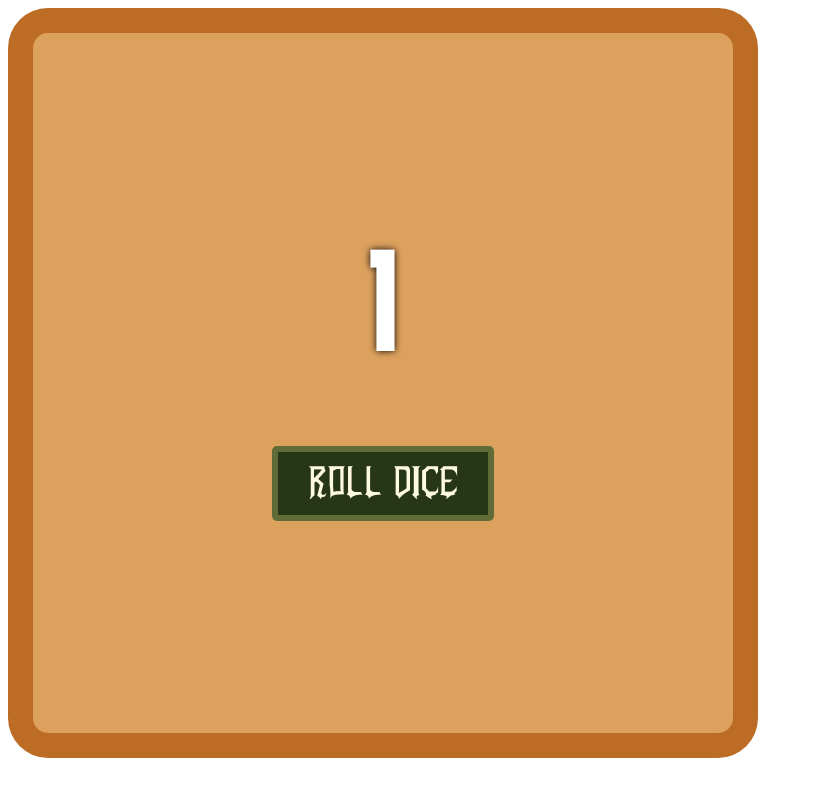
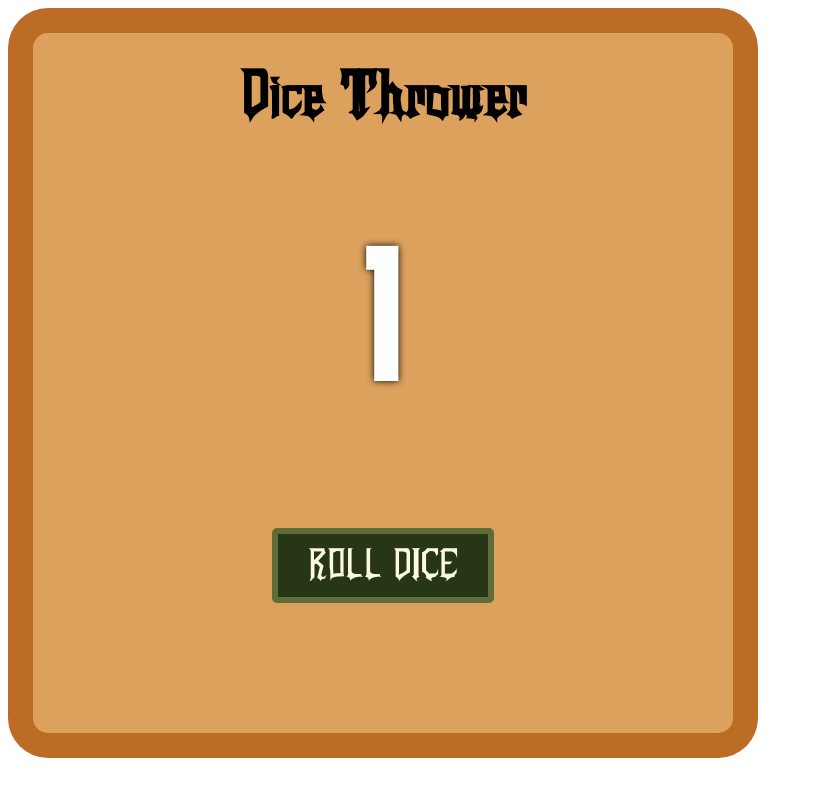
Before and after one commit to yuzu-and-blueberry/DnD-Dice-Roller-Chrome-Extension, a plain HTML site: page index.html in a window 1280 px wide. Shown: the whole page, without its empty margins (0-813 px from the left). Drawn offline with Linux system fonts and the light colour scheme.

Commit message:
Implemented the basic JS logic for the roller. Messed around with the CSS trying to get everything to look nice and organized.

```diff
--- a/index.html
+++ b/index.html
@@ -6,9 +6,13 @@
     <body>
         <div id = 'outerbox'>
             <div class = 'mainCont'>
-                <p id = 'rollednum'>1</p>
-                <button id ='roll'>ROLL DICE</button>
+                <div class = 'header'><h1>Dice Thrower</h1></div>
+                <div class = 'rollStruct'>
+                    <p id = 'rollednum'>1</p>
+                    <button id ='roll' onclick = 'numRoll()'>ROLL DICE</button>
+                </div>
             </div>
         </div>
+        <script src ='index.js'></script>
     </body>
 </html>
--- /dev/null
+++ b/index.js
@@ -0,0 +1,6 @@
+let numEl = document.querySelector('#rollednum')
+
+function numRoll() {
+    let randomNum = Math.floor(Math.random() * 20 + 1)
+    numEl.textContent = randomNum;
+}
--- a/style.css
+++ b/style.css
@@ -27,11 +27,11 @@
 }
 
 #rollednum{
-    font-size: 150px;
+    font-size: 200px;
     font-family: 'Carre';
     color:white;
     text-shadow: 0 0 7px black;
-    margin:0 0 60px 0;
+    margin:0 0 100px 0;
 }
 
 #roll{
@@ -42,4 +42,21 @@
     border-radius: 5px;
     background-color: #283618;
     color:#fefae0;
+    cursor: pointer;
 }
+.rollStruct {
+    display:flex;
+    flex-direction: column;
+    align-items: center;
+    justify-content: space-between;
+    position: relative;
+    top:-50px;
+}
+
+.header{
+    position: relative;
+    top:-120px;
+    font-size: 30px;
+    margin:30px 0 0 0;
+    font-family: "MountainKing";
+}
```
